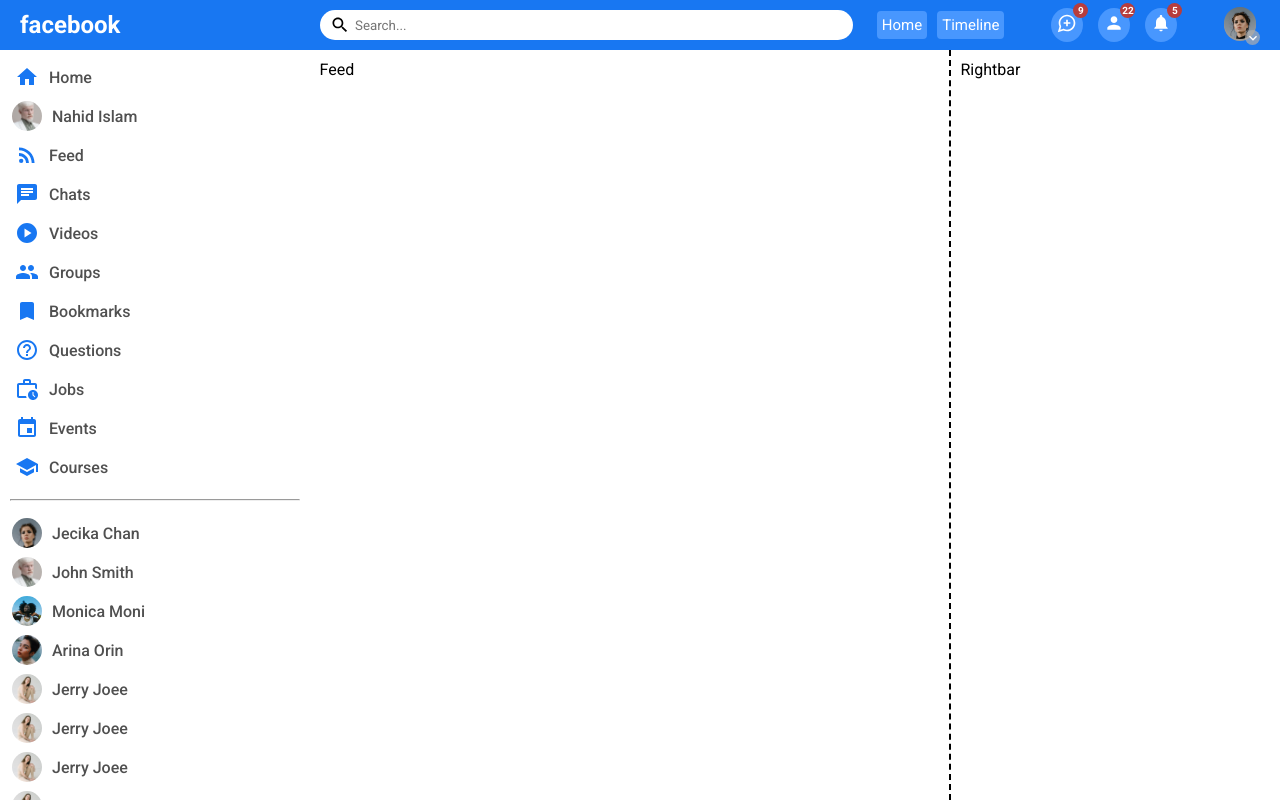
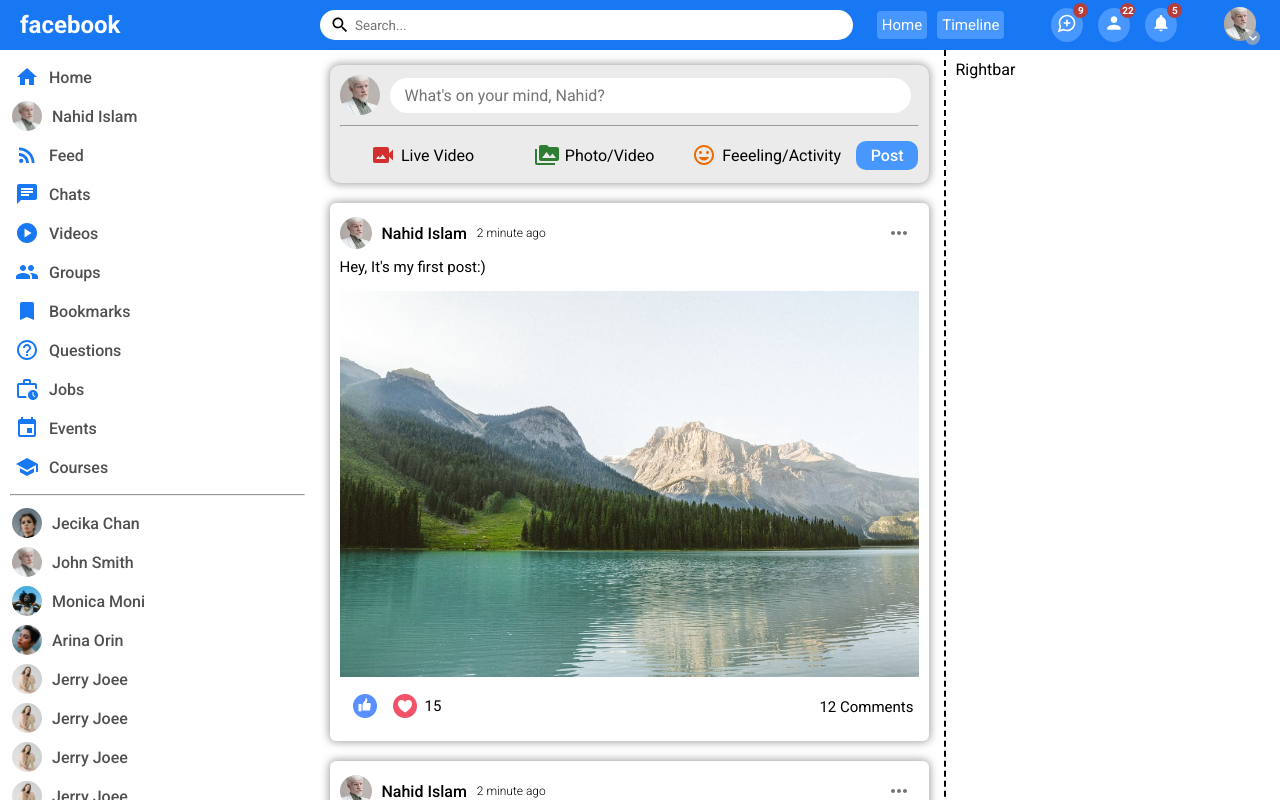
Before and after one commit to devnahidislam/chatapp, a React (Create React App) app in the folder client/: page / in a window 1280 px wide. Shown: the top 800 px of the page. Built offline with nearby package versions, Linux system fonts and the light colour scheme; the HTML template or start-up script is replaced by a standard one.

Commit message:
News feed section design complete

```diff
--- a/client/src/App.js
+++ b/client/src/App.js
@@ -5,7 +5,7 @@
     <BrowserRouter>
       <Routes>
         <Route path="/">
-          <Route index element=<Home /> />
+          <Route index element={<Home />} />
         </Route>
       </Routes>
     </BrowserRouter>
--- a/client/src/components/feed/Feed.jsx
+++ b/client/src/components/feed/Feed.jsx
@@ -1,9 +1,20 @@
+import Post from '../post/Post';
+import Share from '../share/Share';
 import './feed.scss';
 
 const Feed = () => {
   return (
-    <div className='feed'>Feed</div>
-  )
-}
+    <div className="feed">
+      <div className="feedWrapper">
+        <Share />
+        <Post />
+        <Post />
+        <Post />
+        <Post />
+        <Post />
+      </div>
+    </div>
+  );
+};
 
-export default Feed
+export default Feed;
--- a/client/src/components/feed/feed.scss
+++ b/client/src/components/feed/feed.scss
@@ -1,4 +1,7 @@
 .feed {
   flex: 6;
-  padding: 10px;
+
+  .feedWrapper {
+    padding: 15px;
+  }
 }
--- /dev/null
+++ b/client/src/components/post/Post.jsx
@@ -0,0 +1,48 @@
+import './post.scss';
+import MoreHorizIcon from '@mui/icons-material/MoreHoriz';
+import { IconButton } from '@mui/material';
+
+const Post = () => {
+  return (
+    <div className="post">
+      <div className="postWrapper">
+        <div className="postTop">
+          <div className="postTopLeft">
+            <img
+              src="/assets/person/2.jpeg"
+              alt="avatar"
+              className="profileImg"
+            />
+            <span className="userName">Nahid Islam</span>
+            <span className="postDate">2 minute ago</span>
+          </div>
+          <div className="postTopRight">
+            <IconButton color="default" aria-label="More">
+              <MoreHorizIcon />
+            </IconButton>
+          </div>
+        </div>
+        <div className="postCenter">
+          <div className="postText">Hey, It's my first post:)</div>
+          <img src="/assets/post/3.jpeg" alt="avatar" className="postImg" />
+        </div>
+        <div className="postBottom">
+          <div className="postBottomLeft">
+            <IconButton color="default" aria-label="Like">
+              <img className="likeBtn" src="assets/like.png" alt="Like" />
+            </IconButton>
+            <IconButton color="default" aria-label="Love">
+              <img className="likeBtn" src="assets/heart.png" alt="Love" />
+            </IconButton>
+            <span className="likeCounter">15</span>
+          </div>
+          <div className="postBottomRight">
+            <span className="postComments">12 Comments</span>
+          </div>
+        </div>
+      </div>
+    </div>
+  );
+};
+
+export default Post;
--- /dev/null
+++ b/client/src/components/post/post.scss
@@ -0,0 +1,81 @@
+.post {
+  width: 100%;
+  height: fit-content;
+  border-radius: 6px;
+  margin: 20px 0;
+  padding: 10px;
+  box-shadow: 0px 0px 8px 1px #7d7d7dbf;
+
+  .postWrapper {
+    .postTop {
+      display: flex;
+      align-items: center;
+      justify-content: space-between;
+
+      .postTopLeft {
+        display: flex;
+        align-items: center;
+        gap: 10px;
+
+        .profileImg {
+          width: 32px;
+          height: 32px;
+          border-radius: 50%;
+          object-fit: cover;
+          background: #999;
+          cursor: pointer;
+        }
+        .userName {
+          font-weight: 500;
+        }
+        .postDate {
+          font-size: 12px;
+          font-weight: 300;
+        }
+      }
+    }
+
+    .postCenter {
+      .postText {
+        margin: 5px 0;
+        font-size: 15px;
+      }
+      .postImg {
+        margin-top: 10px;
+        width: 100%;
+        max-height: 500px;
+        object-fit: contain;
+      }
+    }
+    .postBottom {
+      display: flex;
+      align-items: center;
+      justify-content: space-between;
+      padding: 5px;
+
+      .postBottomLeft {
+        display: flex;
+        align-items: center;
+
+        .likeBtn {
+          height: 24px;
+          width: 24px;
+          cursor: pointer;
+        }
+        .likeCounter{
+          font-size: 15px;
+        }
+      }
+      .postBottomRight {
+        .postComments {
+          font-size: 15px;
+          cursor: pointer;
+
+          &:hover {
+            border-bottom: 2px solid gray;
+          }
+        }
+      }
+    }
+  }
+}
--- /dev/null
+++ b/client/src/components/share/Share.jsx
@@ -0,0 +1,40 @@
+import './share.scss';
+import VideoCameraBackIcon from '@mui/icons-material/VideoCameraBack';
+import PermMediaIcon from '@mui/icons-material/PermMedia';
+import MoodIcon from '@mui/icons-material/Mood';
+
+const Share = () => {
+  return (
+    <div className="share">
+      <div className="shareWrapper">
+        <div className="shareTop">
+          <img src="/assets/person/2.jpeg" alt="avatar" className="shareImg" />
+          <div className="shareInputContainer">
+            <input
+              placeholder="What's on your mind, Nahid?"
+              className="shareInput"
+            />
+          </div>
+        </div>
+        <hr />
+        <div className="shareBottom">
+          <div className="shareOption">
+            <VideoCameraBackIcon color="error" />
+            <div className="shareOptionText">Live Video</div>
+          </div>
+          <div className="shareOption">
+            <PermMediaIcon color="success" />
+            <div className="shareOptionText">Photo/Video</div>
+          </div>
+          <div className="shareOption">
+            <MoodIcon color="warning" />
+            <div className="shareOptionText">Feeeling/Activity</div>
+          </div>
+          <div className="shareBtn">Post</div>
+        </div>
+      </div>
+    </div>
+  );
+};
+
+export default Share;
--- /dev/null
+++ b/client/src/components/share/share.scss
@@ -0,0 +1,80 @@
+.share {
+  width: 100%;
+  height: fit-content;
+  border-radius: 10px;
+  background-color: #ebebeb;
+  box-shadow: 0px 0px 8px 1px #7d7d7dbf;
+
+  .shareWrapper {
+    padding: 10px;
+
+    .shareTop {
+      display: flex;
+      align-items: center;
+      gap: 10px;
+
+      .shareImg {
+        width: 40px;
+        height: 40px;
+        border-radius: 50%;
+        object-fit: cover;
+        background: #999;
+        cursor: pointer;
+      }
+      .shareInputContainer {
+        display: flex;
+        align-items: center;
+        width: 90%;
+        height: 35px;
+        padding: 5px;
+        background-color: #ffffff;
+        border-radius: 30px;
+
+        .shareInput {
+          border: none;
+          width: 98%;
+          height: 130%;
+          font-size: 16px;
+          margin-left: 10px;
+          background: transparent;
+          cursor: pointer;
+          outline: none;
+        }
+      }
+    }
+    .shareBottom {
+      display: flex;
+      align-items: center;
+      justify-content: space-between;
+      gap: 6px;
+
+      .shareOption {
+        flex: 1;
+        display: flex;
+        align-items: center;
+        justify-content: center;
+        gap: 6px;
+        padding: 6px 3px;
+        border-radius: 10px;
+        cursor: pointer;
+        transition: 0.2s;
+
+        &:hover {
+          background-color: #d8d8d8;
+        }
+      }
+      .shareBtn {
+        padding:5px 15px;
+        border-radius: 10px;
+        cursor: pointer;
+        color: white;
+        font-weight: 500;
+        background-color: #4897fe;
+
+        &:hover{
+          background-color: #006eff;
+        }
+      }
+    }
+  }
+}
--- a/client/src/components/sidebar/Sidebar.jsx
+++ b/client/src/components/sidebar/Sidebar.jsx
@@ -65,7 +65,7 @@
             <SchoolIcon className="sidebarListItemIcon" />
             <span className="sidebarListItemText">Courses</span>
           </li>
-          <hr className='sidebarHr'/>
+          <hr />
           <li className="sidebarListItem padding-0">
             <img
               src="/assets/person/1.jpeg"
--- a/client/src/components/sidebar/sidebar.scss
+++ b/client/src/components/sidebar/sidebar.scss
@@ -1,19 +1,21 @@
-::-webkit-scrollbar {
-  width: 5px;
-}
-::-webkit-scrollbar-track {
-  background-color: #f1f1f1;
-}
-::-webkit-scrollbar-thumb {
-  background: gray;
-  border-radius: 5px;
-}
-
 .sidebar {
   flex: 3;
   height: calc(100vh - 50px);
+  position: sticky;
+  top: 50px;
   overflow-y: scroll;
   scroll-snap-type: y proximity;
+
+  &::-webkit-scrollbar {
+    width: 5px;
+  }
+  &::-webkit-scrollbar-track {
+    background-color: #f1f1f1;
+  }
+  &::-webkit-scrollbar-thumb {
+    background: #cacaca;
+    border-radius: 5px;
+  }
 
   .sidebarWrapper {
     padding: 10px;
@@ -54,10 +56,6 @@
           color: #505050;
         }
       }
-
-      .sidebarHr {
-        margin: 15px 0;
-      }
     }
   }
 }
--- a/client/src/components/topbar/Topbar.jsx
+++ b/client/src/components/topbar/Topbar.jsx
@@ -67,7 +67,7 @@
         <div className="avatar" ref={domNode}>
           <div className="menuToggle" onClick={() => toggle()}>
             <img
-              src="/assets/person/1.jpeg"
+              src="/assets/person/2.jpeg"
               alt="avatar"
               className="topbarImg"
             />
@@ -78,7 +78,7 @@
           {open && (
             <div className="menu">
               <div className="profile">
-                <img src="/assets/person/1.jpeg" alt="avatar" />
+                <img src="/assets/person/2.jpeg" alt="avatar" />
                 Nahid Islam
               </div>
               <div className="menuOption">
--- a/client/src/components/topbar/topbar.scss
+++ b/client/src/components/topbar/topbar.scss
@@ -6,6 +6,7 @@
   position: sticky;
   top: 0;
   background: #1877f2;
+  z-index: 999;
 
   .topbarLeft {
     flex: 3;
@@ -38,8 +39,6 @@
         border: none;
         width: 100%;
         background: transparent;
-      }
-      .serarchInput:focus {
         outline: none;
       }
     }
--- a/client/src/index.css
+++ b/client/src/index.css
@@ -4,11 +4,6 @@
   padding: 0;
   font-family: 'Roboto', sans-serif;
   box-sizing: border-box;
-}
-body {
-    max-height: 100vh;
-    max-width: 100vw;
-    overflow: hidden;
 }
 a {
   text-decoration: none;
@@ -18,3 +13,6 @@
   padding: 0;
   margin: 0;
 }
+hr{
+  margin: 10px 0;
+}
```
